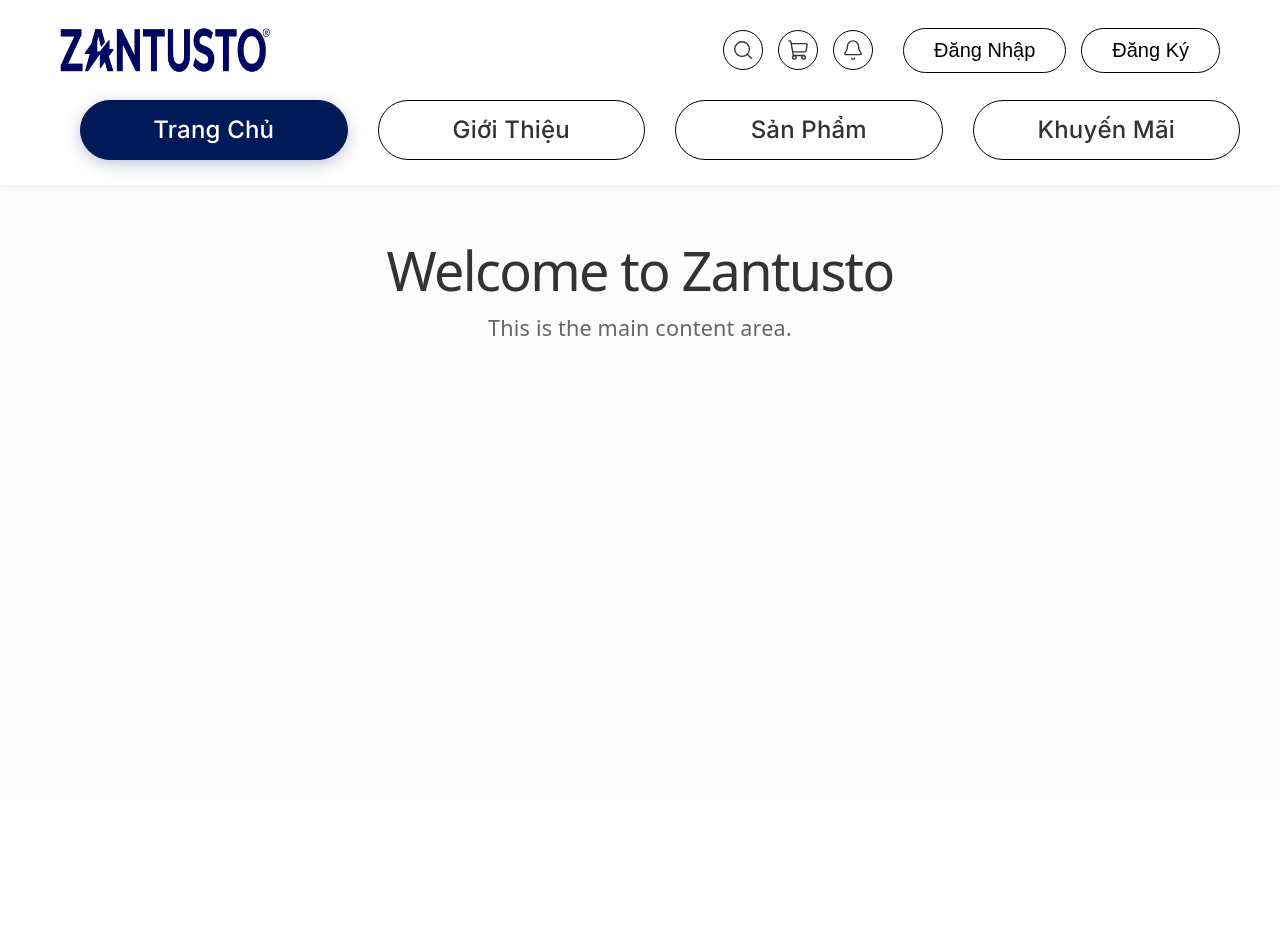
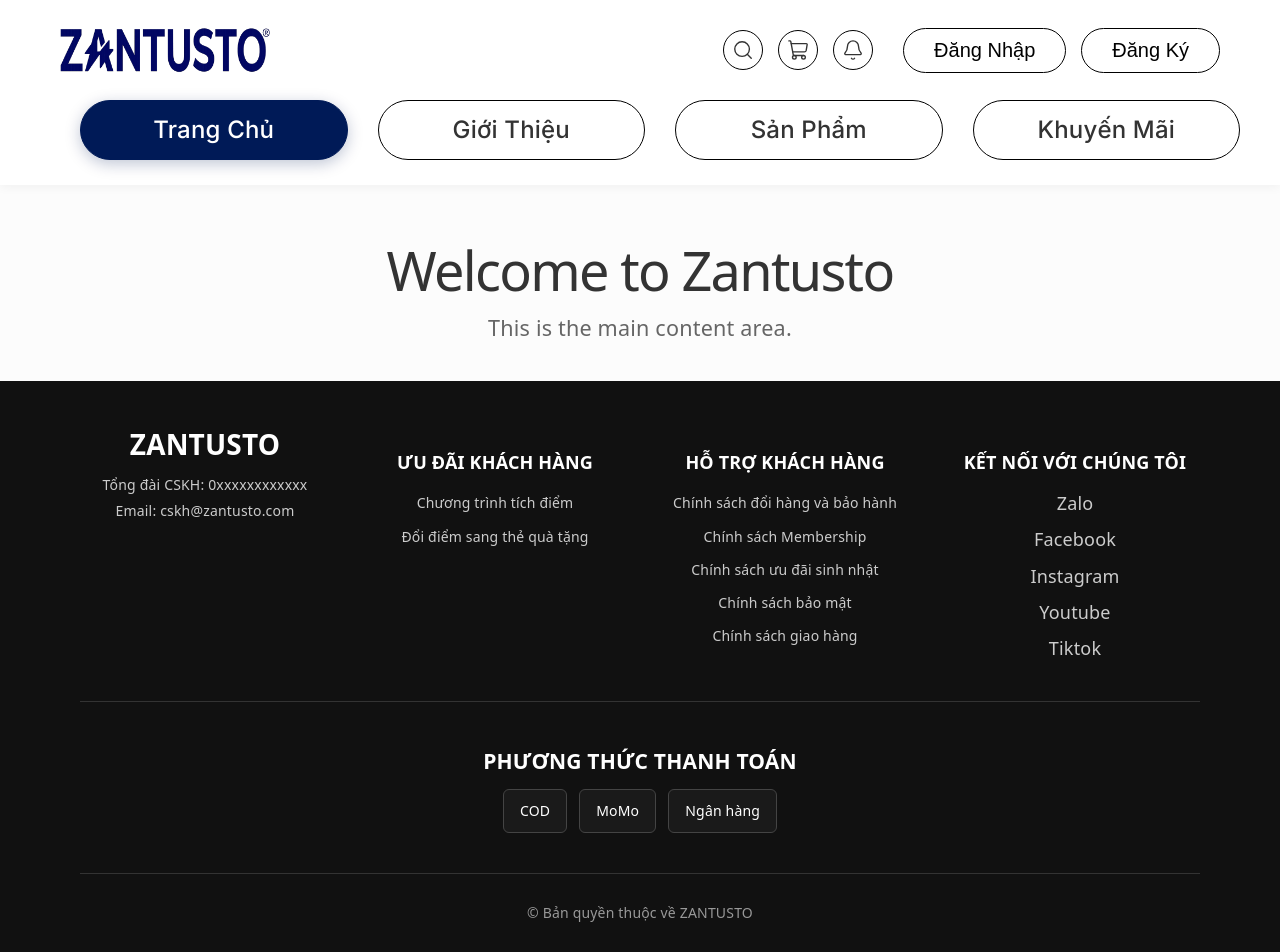
Before and after one commit to ngoctu0405/Fashion-Store, a React (Vite) app in the folder client/: page / in a window 1280 px wide. Before the commit the page ends 800 px from the top, so only its background shows below. Built offline with nearby package versions, Linux system fonts and the light colour scheme.

Commit message:
Update Footer

```diff
--- a/client/src/App.jsx
+++ b/client/src/App.jsx
@@ -1,14 +1,16 @@
-import Header from './components/Header/Header';
-import './App.css';
+import Header from "./components/Header/Header";
+import Footer from "./components/Footer/Footer";
+import "./App.css";
 
 function App() {
   return (
     <div className="app-container">
       <Header />
-      <main style={{ padding: '40px', textAlign: 'center' }}>
+      <main style={{ padding: "40px", textAlign: "center" }}>
         <h1>Welcome to Zantusto</h1>
         <p>This is the main content area.</p>
       </main>
+      <Footer />
     </div>
   );
 }
--- /dev/null
+++ b/client/src/components/Footer/Footer.jsx
@@ -0,0 +1,71 @@
+import styles from "./Footer.module.css";
+
+function Footer() {
+  return (
+    <footer className={styles.footer}>
+      <div className={styles.container}>
+        {/* Cột 1 */}
+        <div className={styles.section}>
+          <div className={styles.logo}>ZANTUSTO</div>
+
+          <p>Tổng đài CSKH: 0xxxxxxxxxxxx</p>
+          <p>Email: cskh@zantusto.com</p>
+        </div>
+
+        {/* Cột 2 */}
+        <div className={styles.section}>
+          <h3>ƯU ĐÃI KHÁCH HÀNG</h3>
+
+          <ul>
+            <li>Chương trình tích điểm</li>
+            <li>Đổi điểm sang thẻ quà tặng</li>
+          </ul>
+        </div>
+
+        {/* Cột 3 */}
+        <div className={styles.section}>
+          <h3>HỖ TRỢ KHÁCH HÀNG</h3>
+
+          <ul>
+            <li>Chính sách đổi hàng và bảo hành</li>
+            <li>Chính sách Membership</li>
+            <li>Chính sách ưu đãi sinh nhật</li>
+            <li>Chính sách bảo mật</li>
+            <li>Chính sách giao hàng</li>
+          </ul>
+        </div>
+
+        {/* Cột 4 */}
+        <div className={styles.section}>
+          <h3>KẾT NỐI VỚI CHÚNG TÔI</h3>
+
+          <div className={styles.socials}>
+            <a href="#">Zalo</a>
+            <a href="#">Facebook</a>
+            <a href="#">Instagram</a>
+            <a href="#">Youtube</a>
+            <a href="#">Tiktok</a>
+          </div>
+        </div>
+      </div>
+
+      {/* Thanh toán */}
+      <div className={styles.paymentSection}>
+        <h3>PHƯƠNG THỨC THANH TOÁN</h3>
+
+        <div className={styles.paymentMethods}>
+          <span className={styles.payment}>COD</span>
+          <span className={styles.payment}>MoMo</span>
+          <span className={styles.payment}>Ngân hàng</span>
+        </div>
+      </div>
+
+      {/* Footer Bottom */}
+      <div className={styles.bottom}>
+        <p>© Bản quyền thuộc về ZANTUSTO</p>
+      </div>
+    </footer>
+  );
+}
+
+export default Footer;
--- /dev/null
+++ b/client/src/components/Footer/Footer.module.css
@@ -0,0 +1,130 @@
+.footer {
+  background-color: #111;
+  color: white;
+  padding: 50px 80px 20px;
+}
+
+.container {
+  display: grid;
+  grid-template-columns: repeat(4, 1fr);
+  gap: 40px;
+}
+
+.logo {
+  font-size: 28px;
+  font-weight: bold;
+  margin-bottom: 15px;
+}
+
+.section h3 {
+  margin-bottom: 15px;
+  font-size: 18px;
+  color: white;
+}
+
+.section p,
+.section li {
+  color: #ccc;
+  line-height: 1.8;
+  font-size: 14px;
+}
+
+.section ul {
+  list-style: none;
+  padding: 0;
+  margin: 0;
+}
+
+.section li {
+  cursor: pointer;
+  transition: 0.3s;
+  margin-bottom: 8px;
+}
+
+.section li:hover {
+  color: white;
+}
+
+.socials {
+  display: flex;
+  flex-direction: column;
+  gap: 10px;
+}
+
+.socials a {
+  color: #ccc;
+  text-decoration: none;
+  transition: 0.3s;
+}
+
+.socials a:hover {
+  color: white;
+}
+
+/* Payment */
+
+.paymentSection {
+  margin-top: 40px;
+  padding-top: 25px;
+  border-top: 1px solid #333;
+}
+
+.paymentSection h3 {
+  margin-bottom: 15px;
+}
+
+.paymentMethods {
+  display: flex;
+  gap: 12px;
+  flex-wrap: wrap;
+  justify-content: center;
+}
+
+.payment {
+  padding: 8px 16px;
+  border: 1px solid #444;
+  border-radius: 6px;
+  background: #1a1a1a;
+  font-size: 14px;
+  font-weight: 500;
+}
+
+/* Footer Bottom */
+
+.bottom {
+  margin-top: 40px;
+  padding-top: 20px;
+  border-top: 1px solid #333;
+  text-align: center;
+  color: #999;
+  font-size: 14px;
+}
+
+.bottom p {
+  margin: 6px 0;
+}
+
+/* Tablet */
+
+@media (max-width: 992px) {
+  .container {
+    grid-template-columns: repeat(2, 1fr);
+  }
+}
+
+/* Mobile */
+
+@media (max-width: 600px) {
+  .footer {
+    padding: 30px 20px;
+  }
+
+  .container {
+    grid-template-columns: 1fr;
+    gap: 30px;
+  }
+
+  .paymentMethods {
+    justify-content: center;
+  }
+}
```
Also changed, not shown: client/src/components/Header/Header.jsx (+52 -21 lines).
